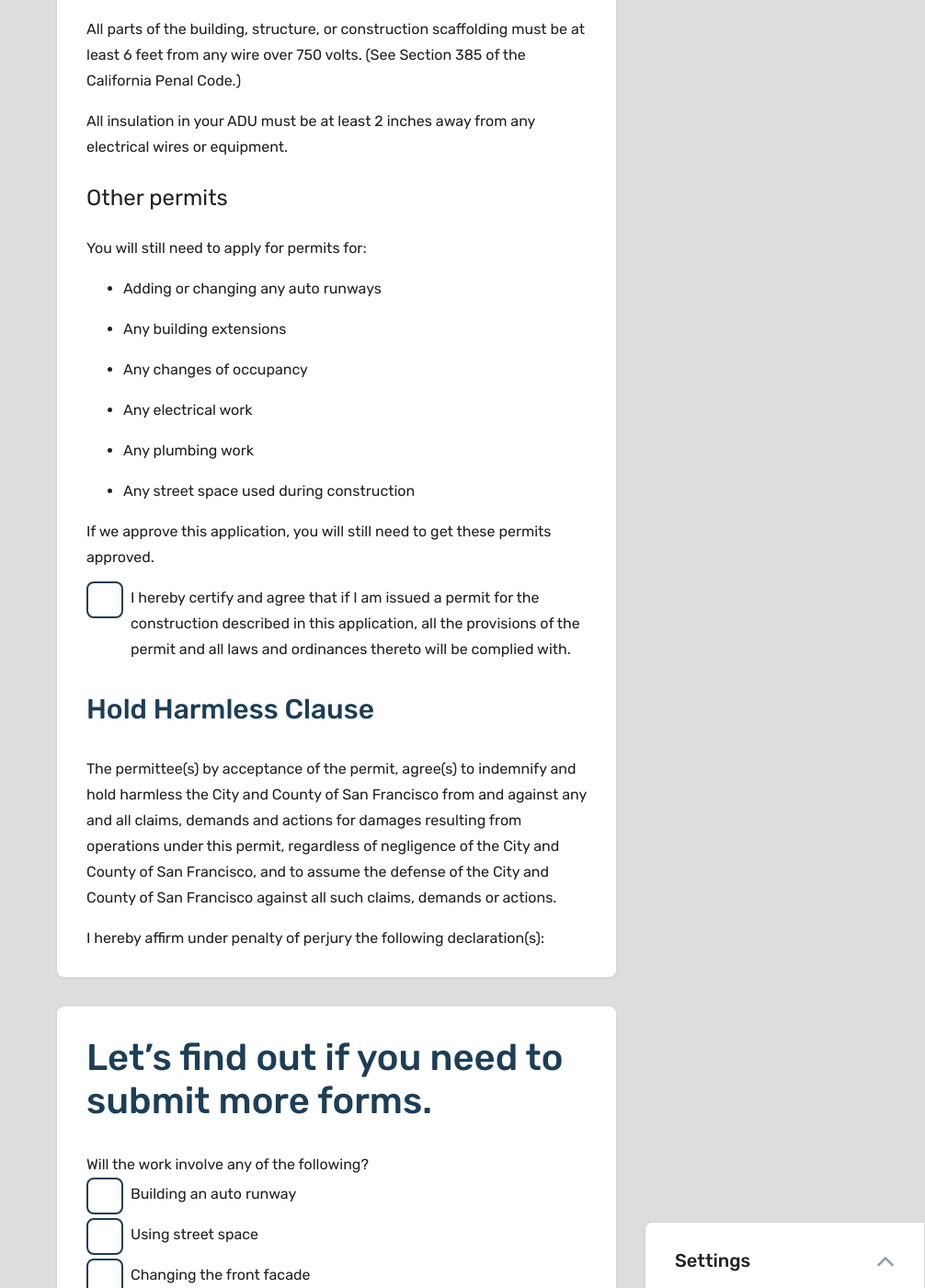
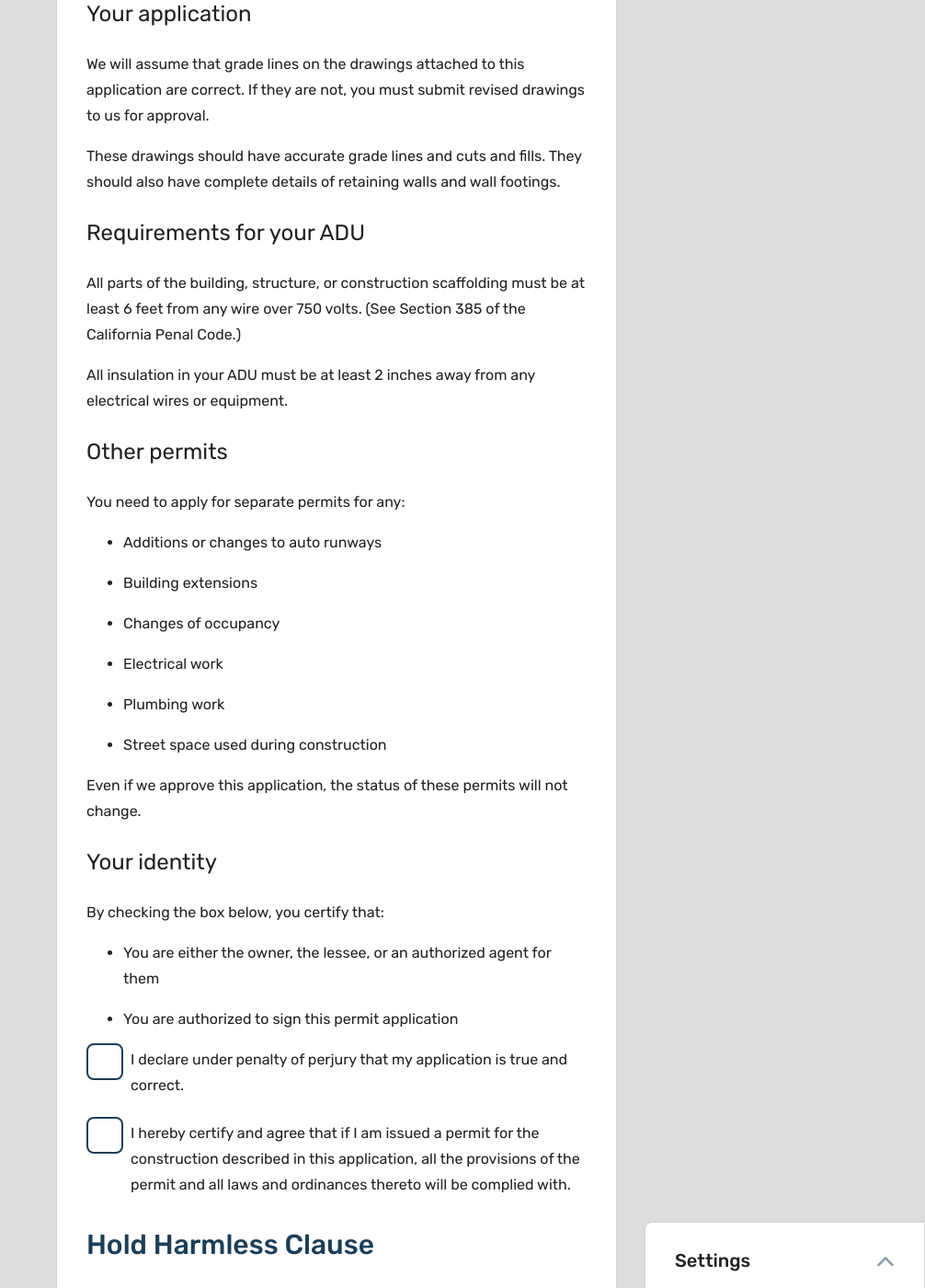
Before and after one commit to SFDigitalServices/form-jekyll, a Jekyll site: the page built from index.html, in a window 1280 px wide and 1400 px high, scrolled down 8845 px. Shown: the whole window at 92% size, without its empty margins (274-1280 px from the left). Built offline with Jekyll 4.4.1, drawn with Linux system fonts in a browser that asks for light colours; some of the changed text lies outside the part shown.

Commit message:
Copyedit first and final pages

```diff
--- a/_data/form.yml
+++ b/_data/form.yml
@@ -1,13 +1,22 @@
-- title: Get ready to apply to an ADU.
+- title: Are you ready to apply for an ADU?
   fields:
-  - label: >
-      *Here's what to expect:*
+  - label: |
+      This application will ask you about:
 
-      - Here's one thing to expect
+      - The owner's and agent's contact information
 
-      - And another
+      - Construction details like the project address, cost, and excavation area
 
-      - And yet another
+      - How you are currently using the land, and how you plan to change it
+
+      - Safety-related topics like fire protection, seismic retrofitting, and worker's compensation insurance
+
+      If you are not building the ADU yourself, you might need a professional to help you answer some questions. If you have not yet hired a architect, contractor or engineer, you might want to do so before applying.
+
+      If you're ready, press "Next" to get started.
+
+
+
     type: paragraph
 
 - title: About the Owner
@@ -87,6 +96,9 @@
 
   - label: Proposed use
 
+- title: Construction work
+  fields:
+
   - label: Please describe the work you are proposing in detail.
     type: textarea
     helptext: |
@@ -97,8 +109,6 @@
       - A detailed description of all other planned work
       - Any special authorizations or changes to the Planning Code or Zoning Maps
 
-- title: Construction work
-  fields:
   - label: Type of construction
     type: select
     options:
@@ -461,21 +471,36 @@
   - type: paragraph
     label: |
 
-      You will still need to apply for permits for:
+      You need to apply for separate permits for any:
 
-      - Adding or changing any auto runways
+      - Additions or changes to auto runways
 
-      - Any building extensions
+      - Building extensions
 
-      - Any changes of occupancy
+      - Changes of occupancy
 
-      - Any electrical work
+      - Electrical work
 
-      - Any plumbing work
+      - Plumbing work
 
-      - Any street space used during construction
+      - Street space used during construction
 
-      If we approve this application, you will still need to get these permits approved.
+      Even if we approve this application, the status of these permits will not change.
+
+  - type: header
+    label: Your identity
+    level: 4
+
+  - type: paragraph
+    label: |
+      By checking the box below, you certify that:
+
+      - You are either the owner, the lessee, or an authorized agent for them
+
+      - You are authorized to sign this permit application
+
+  - label: I declare under penalty of perjury that my application is true and correct.
+    type: checkbox
 
   - label: I hereby certify and agree that if I am issued a permit for the construction described in this application, all the provisions of the permit and all laws and ordinances thereto will be complied with.
     type: checkbox
@@ -527,9 +552,9 @@
   - type: paragraph
     label: |
 
-      We would like to inform you of the responsibilities and potential risks of being the owner and builder on this permit.
+      We would like to inform you, the owner, of the responsibilities and potential risks of being the owner and builder on this permit. If you are not the owner, you cannot move forward unless you have approval from the permitting authority.
 
-      Before you continue, the owner must read everything below and confirm they understand it. If you are not the owner, you cannot move forward unless you have approval from the permitting authority.
+      Before you continue, you must read everything below and confirm they understand it.
 
       _Note: A copy of your driver’s license, form notarization, or other verification acceptable to the agency is required to be presented when the permit is issued to verify the property owner’s signature._
 
@@ -572,11 +597,11 @@
 
       Licensed contractors are regulated by laws designed to protect the public. These laws require contractors to be licensed and bonded in California. Contractors must also write their license numbers on permits and contracts.
 
-      After receiving an Owner-Builder permit, you may decide to hire Contractors instead. If this happens, you will need to verify whether they have:
+      After receiving an Owner-Builder permit, you may decide to hire Contractors instead. If this happens, you will need to verify whether they:
 
-      - Licenses
+      - Are licensed in California
 
-      - Active workers' compensation insurance coverage
+      - Have current workers' compensation insurance coverage
 
   - type: header
     level: 5
@@ -636,9 +661,10 @@
       - Notify the city immediately if you need to add, remove, or change any information on this form
 
   - type: checkbox
-    label: I have read and understood everything on this page.
+    label: I understand and agree to everything on this page.
 
-- title: Let's find out if you need to submit more forms.
+- title: Almost done!
+  description: All that's left is to find out whether you will need to submit more forms.
   fields:
   - label: Will the work involve any of the following?
     type: checkbox
@@ -681,7 +707,7 @@
     - label: "No"
       hides: maher
 
-- title: Here's what you still need to submit.
+- title: Great. Here's what you still need to submit.
   fields:
   - group: remove-services
     fields:
```
